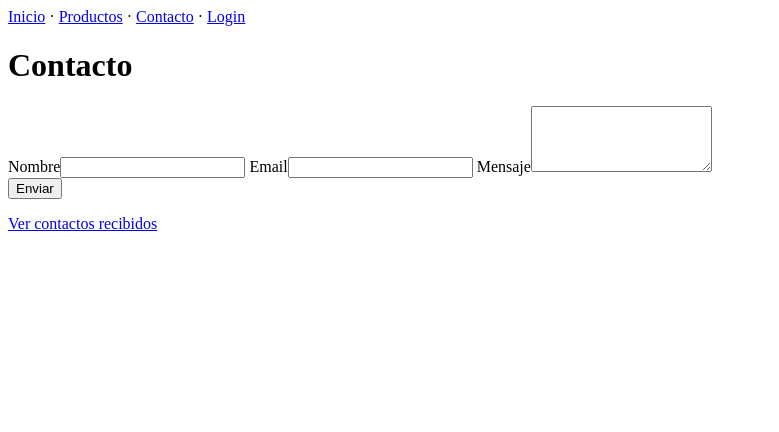
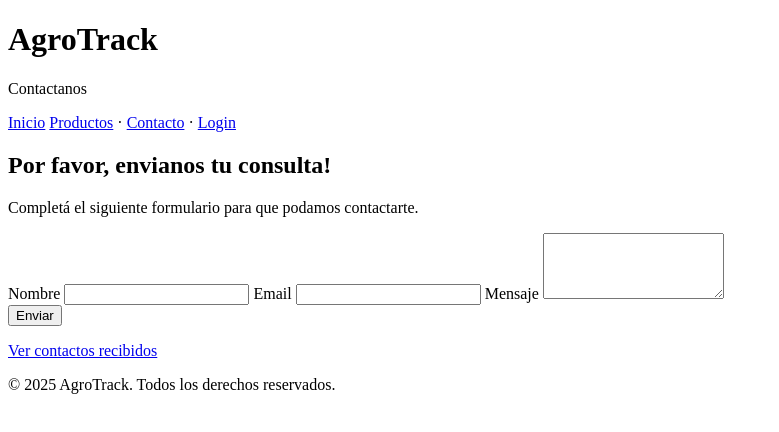
Before and after one commit to Rodr1goo/AO_1, a website: page public/contacto.html in a window 1280 px wide. Shown: the whole page, without its empty margins (0-779 px from the left). Drawn offline with Linux system fonts and the light colour scheme.

Commit message:
pagina actualizada

```diff
--- a/public/contacto.html
+++ b/public/contacto.html
@@ -1,16 +1,52 @@
-<!doctype html><html lang="es"><head>
-<meta charset="utf-8"><title>AgroTrack | Contacto</title>
-</head><body>
+<!DOCTYPE html>
+<html lang="es">
+
+<head>
+    <meta charset="UTF-8">
+    <meta name="viewport" content="width=device-width, initial-scale=1.0">
+    <title>AgroTrack | Contacto</title>
+</head>
+
+<body>
+    <div>
+        <header>
+            <h1>AgroTrack</h1>
+            <p>Contactanos</p>
+        </header>
+
           <nav>
-  <a href="/">Inicio</a> · <a href="/productos.html">Productos</a> ·
-  <a href="/contacto">Contacto</a> · <a href="/login">Login</a>
+      <a href="index.html">Inicio</a>
+      <a href="/productos.html">Productos</a> ·
+      <a href="/contacto">Contacto</a> ·
+      <a href="/login">Login</a>
     </nav>
-<h1>Contacto</h1>
+
+        <main>
+            <div>
+                <h2>Por favor, envianos tu consulta!</h2>
+                <p>Completá el siguiente formulario para que podamos contactarte.</p>
+
+
                 <form method="POST" action="/contacto/cargar">
-  <label>Nombre</label><input name="nombre" required>
-  <label>Email</label><input name="email" type="email" required>
-  <label>Mensaje</label><textarea name="mensaje" rows="4" required></textarea>
+                    <label>Nombre</label>
+                    <input name="nombre" required>
+                    <label>Email</label>
+                    <input name="email" type="email" required>
+                    <label>Mensaje</label>
+                    <textarea name="mensaje" rows="4" required></textarea>
                     <div><button>Enviar</button></div>
                 </form>
+
+            </div>
+
             <p><a href="/contacto/listar">Ver contactos recibidos</a></p>
-</body></html>
+
+        </main>
+
+        <footer>
+             <p>&copy; 2025 AgroTrack. Todos los derechos reservados.</p>
+        </footer>
+    </div>
+</body>
+
+</html>
```
Lines whose indentation alone changed are shown as unchanged.
